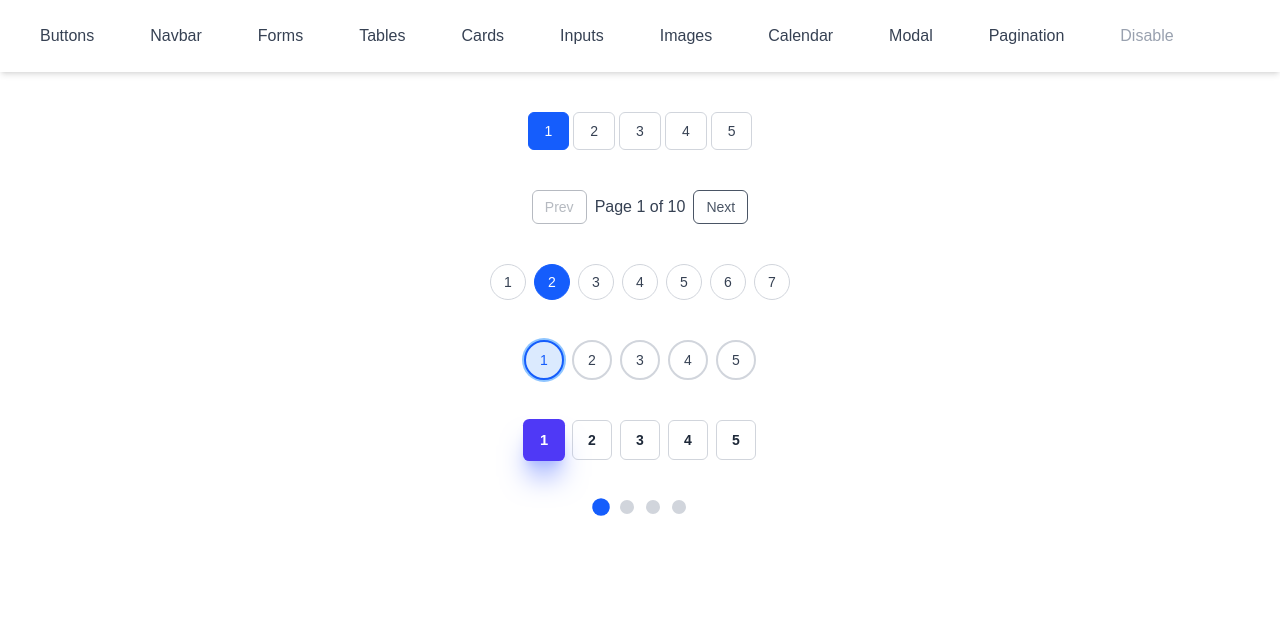
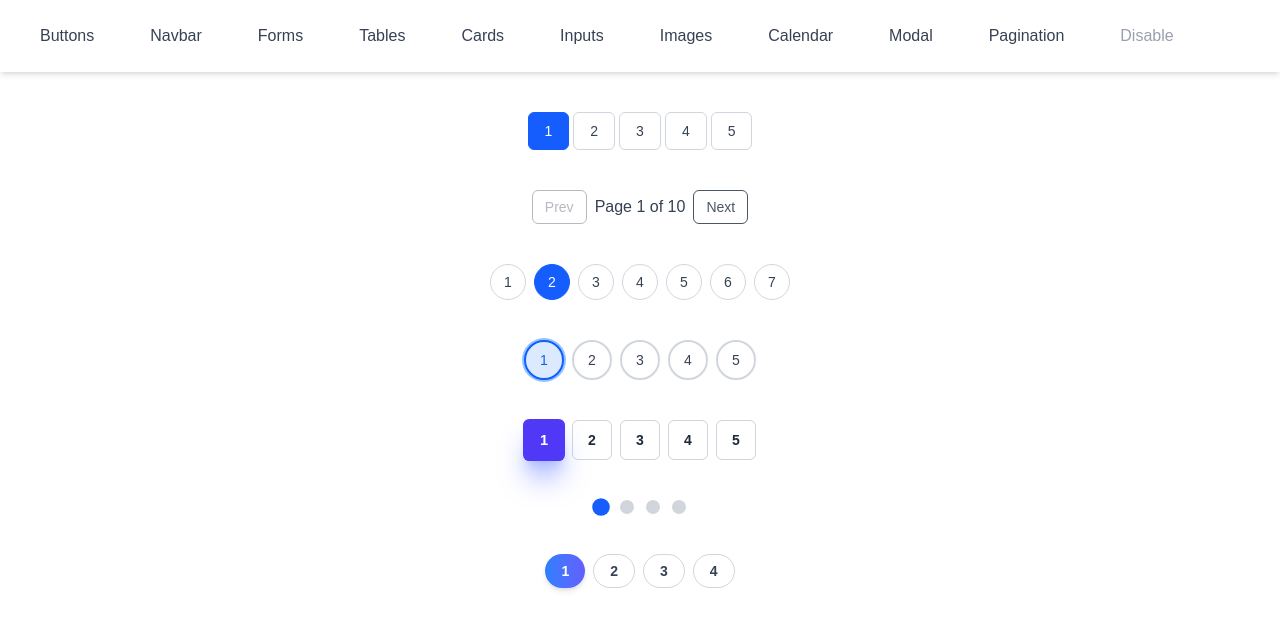
Before and after one commit to Prohor722/tailwind_compoenets, a Next.js app: page /pagination in a window 1280 px wide. Shown: the top 630 px of the page. Built offline with nearby package versions, Linux system fonts and the light colour scheme.

Commit message:
another pagination ui added

```diff
--- a/app/pagination/page.tsx
+++ b/app/pagination/page.tsx
@@ -121,6 +121,23 @@ const PaginationPage = () => {
           />
         ))}
       </div>
+
+      {/* Pagination 7  */}
+      <div className="flex justify-center mt-10 gap-2">
+        {[1, 2, 3, 4].map((n) => (
+          <button
+            key={n}
+            onClick={() => setCurrent(n)}
+            className={`px-4 py-1.5 rounded-full text-sm font-semibold transition-all duration-300 ${
+              current === n
+                ? "bg-gradient-to-r from-blue-500 to-indigo-500 text-white shadow-md"
+                : "bg-white border border-gray-300 text-gray-700 hover:bg-blue-50"
+            }`}
+          >
+            {n}
+          </button>
+        ))}
+      </div>
     </div>
   );
 };
```
